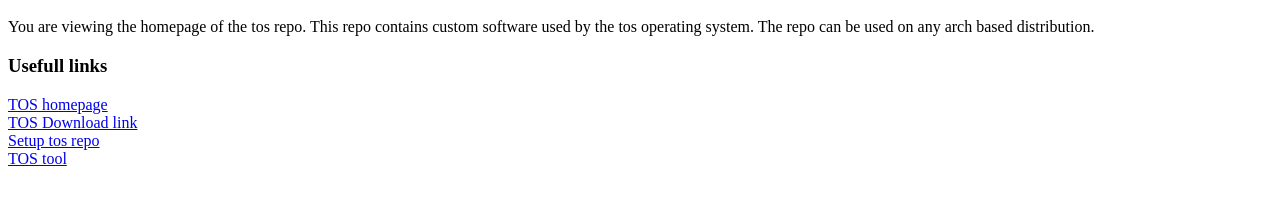
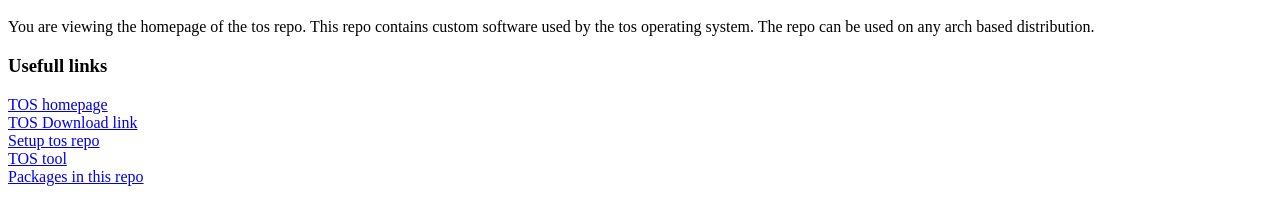
Before and after one commit to ODEX-TOS/tos-live, a plain HTML site: page repo/index.html in a window 1280 px wide. Shown: the part 48-272 px from the top of the page. Drawn offline with Linux system fonts and the light colour scheme.

Commit message:
Added a link to a list of packages in this repo

```diff
--- a/repo/index.html
+++ b/repo/index.html
@@ -14,5 +14,7 @@
             <a href="https://tos.pbfp.xyz/blog/tos/tos-repo/">Setup tos repo</a>
             <br>
             <a href="https://tos.pbfp.xyz/blog/tos/tos-tool/">TOS tool</a>
+            <br>
+            <a href="https://repo.pbfp.xyz/list.html">Packages in this repo</a>
         </body>
 </html>
```
